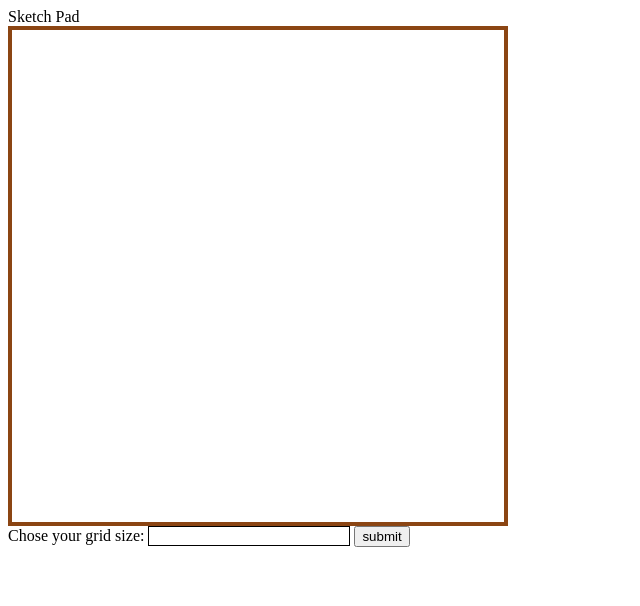
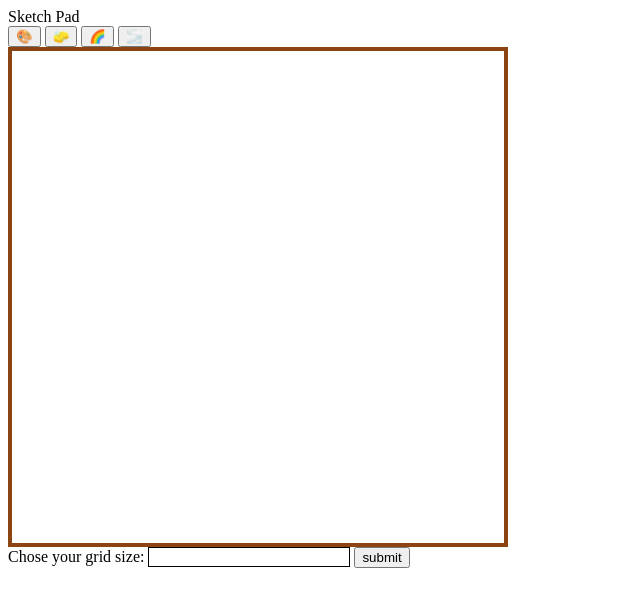
Before and after one commit to VexScythe/Project-Etch-a-Sketch, a plain HTML site: page index.html in a window 1280 px wide. Shown: the whole page, without its empty margins (0-640 px from the left). Drawn offline with Linux system fonts and the light colour scheme.

Commit message:
feat: setting the buttons for next features

```diff
--- a/index.html
+++ b/index.html
@@ -11,7 +11,12 @@
   <body>
   <div class="header">
     <div class="title">Sketch Pad</div>
-    <nav></nav>
+    <div class="options">
+      <button class="button" id="choose">🎨</button>
+      <button class="button" id="eraser">🧽</button>
+      <button class="button" id="random">🌈</button>
+      <button class="button" id="shadow">🌫️</button>
+    </div>
   </div>
 	<div class="container">
       <div class="sketchboard"></div>
--- a/script.js
+++ b/script.js
@@ -23,8 +23,6 @@ function makeGrid(cells) {
             row.setAttribute('style', 'background-color: black;');
            }
         });
-
-
            //row.addEventListener('mouseout', () => row.setAttribute('style', 'background-color: none;'))
         }
     }
```
